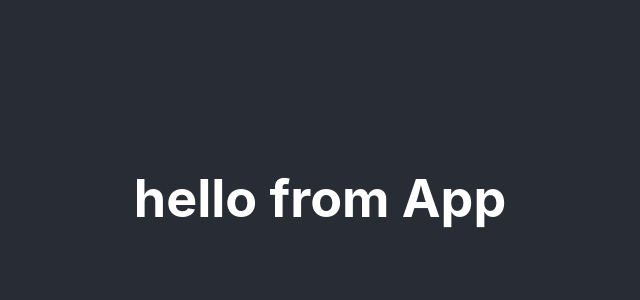
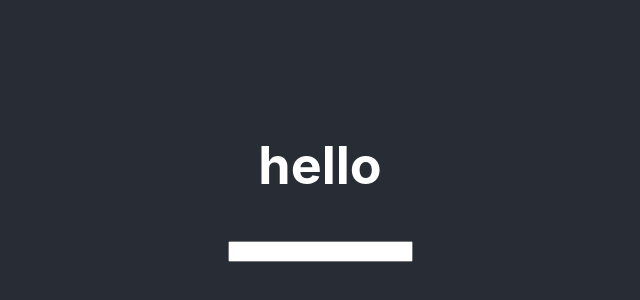
Before and after one commit to k98a73/typescript-lesson, a React (Create React App) app: page / in a window 1280 px wide. Shown: the part 202-502 px from the top of the page, without its empty margins (320-960 px from the left). Built offline with nearby package versions, Linux system fonts and the light colour scheme.

Commit message:
Event handler

```diff
--- a/src/App.tsx
+++ b/src/App.tsx
@@ -173,7 +173,7 @@
   return (
     <div className="App">
       <header className="App-header">
-        <TestComponent text="hello from App" />
+        <TestComponent text="hello" />
       </header>
     </div>
   );
--- a/src/TestComponent.tsx
+++ b/src/TestComponent.tsx
@@ -16,11 +16,18 @@
   // setCountの引数の型もnumberに自動的になっている
 
   const [user, setUser] = useState<UserData>({ id: 1, name: "dummy" });
+  const [inputData, setInputData] = useState("");
+
+  const handleInputChange = (e: React.ChangeEvent<HTMLInputElement>) => {
+    setInputData(e.target.value);
+  };
 
   return (
     <div>
       <h1>{props.text}</h1>
       <h1>{count}</h1>
+      <input type="text" value={inputData} onChange={handleInputChange} />
+      <h1>{inputData}</h1>
     </div>
   );
 };
```
